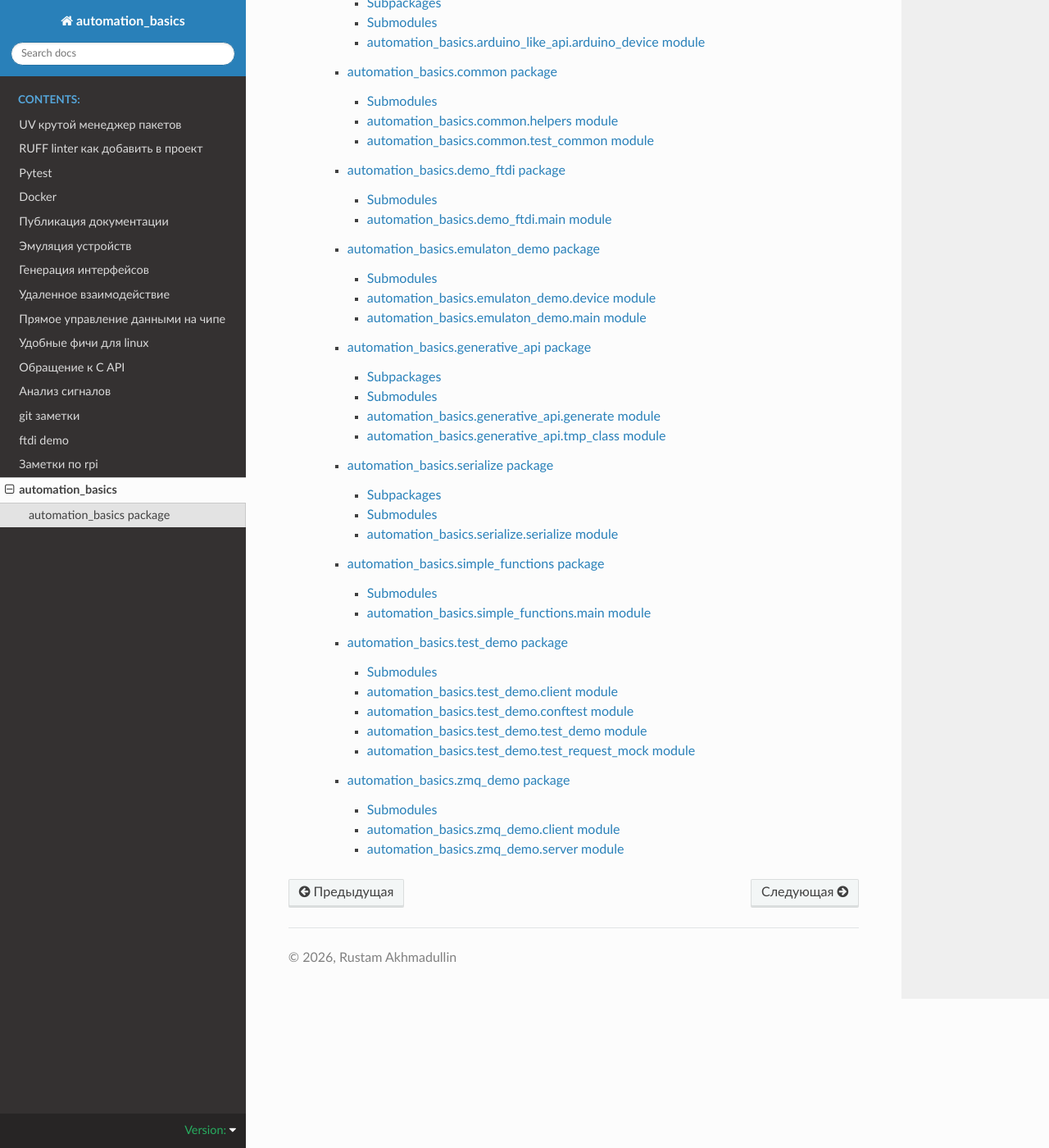
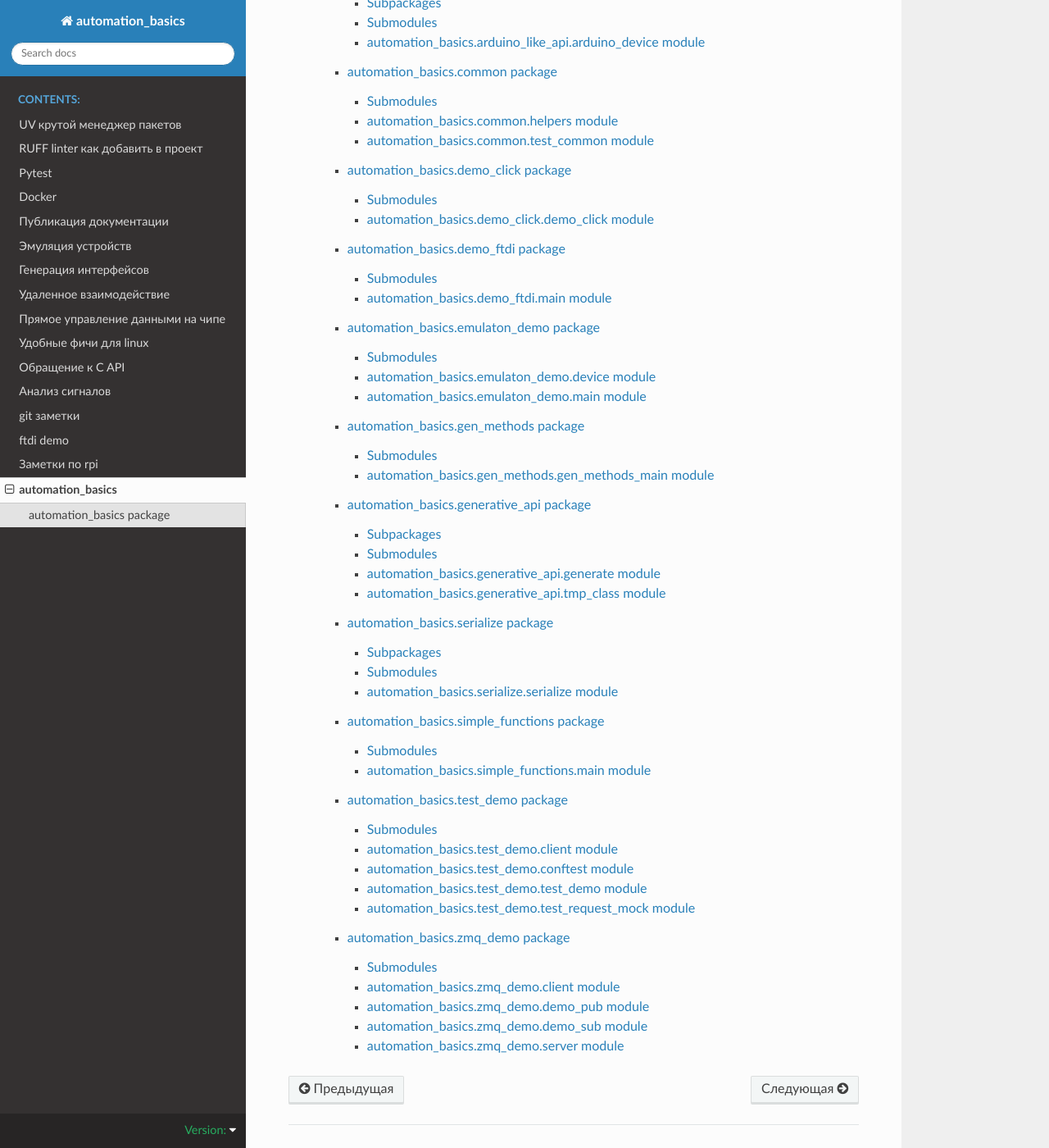
Before and after one commit to RustamAxm/automation_basic, a Sphinx documentation site: the page built from docs/source/modules.rst, in a window 1280 px wide and 1400 px high, scrolled down 276 px. Shown: the whole window at 82% size. Built offline with Sphinx 7.4.7 and the Read the Docs theme 3.1.0, drawn with Linux system fonts in a browser that asks for light colours; the version number could not be read and is left out.

Commit message:
fix docs gen

```diff
--- /dev/null
+++ b/docs/source/api/automation_basics.demo_click.rst
@@ -0,0 +1,18 @@
+automation\_basics.demo\_click package
+======================================
+
+.. automodule:: automation_basics.demo_click
+   :members:
+   :show-inheritance:
+   :undoc-members:
+
+Submodules
+----------
+
+automation\_basics.demo\_click.demo\_click module
+-------------------------------------------------
+
+.. automodule:: automation_basics.demo_click.demo_click
+   :members:
+   :show-inheritance:
+   :undoc-members:
--- /dev/null
+++ b/docs/source/api/automation_basics.gen_methods.rst
@@ -0,0 +1,18 @@
+automation\_basics.gen\_methods package
+=======================================
+
+.. automodule:: automation_basics.gen_methods
+   :members:
+   :show-inheritance:
+   :undoc-members:
+
+Submodules
+----------
+
+automation\_basics.gen\_methods.gen\_methods\_main module
+---------------------------------------------------------
+
+.. automodule:: automation_basics.gen_methods.gen_methods_main
+   :members:
+   :show-inheritance:
+   :undoc-members:
--- a/docs/source/api/automation_basics.rst
+++ b/docs/source/api/automation_basics.rst
@@ -14,8 +14,10 @@ Subpackages
 
    automation_basics.arduino_like_api
    automation_basics.common
+   automation_basics.demo_click
    automation_basics.demo_ftdi
    automation_basics.emulaton_demo
+   automation_basics.gen_methods
    automation_basics.generative_api
    automation_basics.serialize
    automation_basics.simple_functions
--- a/docs/source/api/automation_basics.zmq_demo.rst
+++ b/docs/source/api/automation_basics.zmq_demo.rst
@@ -17,6 +17,22 @@ automation\_basics.zmq\_demo.client module
    :show-inheritance:
    :undoc-members:
 
+automation\_basics.zmq\_demo.demo\_pub module
+---------------------------------------------
+
+.. automodule:: automation_basics.zmq_demo.demo_pub
+   :members:
+   :show-inheritance:
+   :undoc-members:
+
+automation\_basics.zmq\_demo.demo\_sub module
+---------------------------------------------
+
+.. automodule:: automation_basics.zmq_demo.demo_sub
+   :members:
+   :show-inheritance:
+   :undoc-members:
+
 automation\_basics.zmq\_demo.server module
 ------------------------------------------
 
--- a/docs/source/conf.py
+++ b/docs/source/conf.py
@@ -83,4 +83,4 @@ html_context = {
     "languages": [["en", "link to en"], ["de", "link to de"]],
 }
 
-autodoc_mock_imports = ["smbus3", "smbus2", "serial", "RPi", "ftd2xx"]
+autodoc_mock_imports = ["smbus3", "smbus2", "serial", "RPi", "ftd2xx", "zmq", "threading"]
```
Also changed, not shown: 2 other files.
